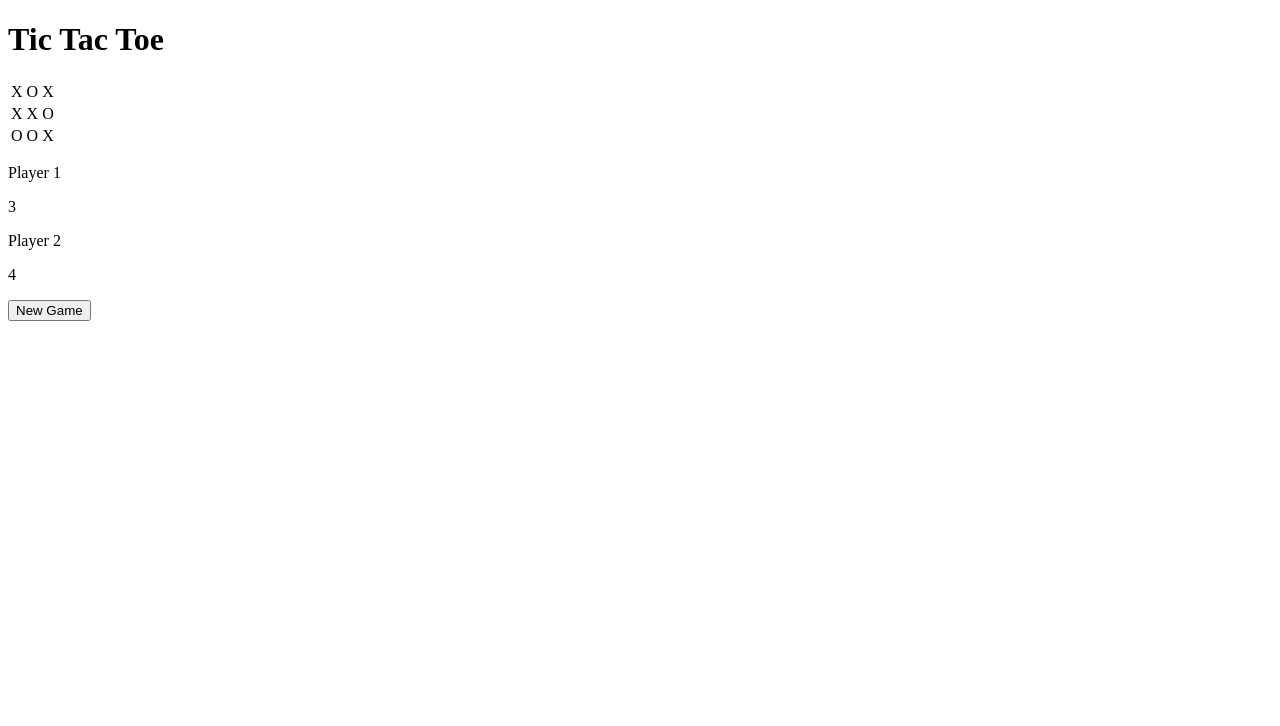
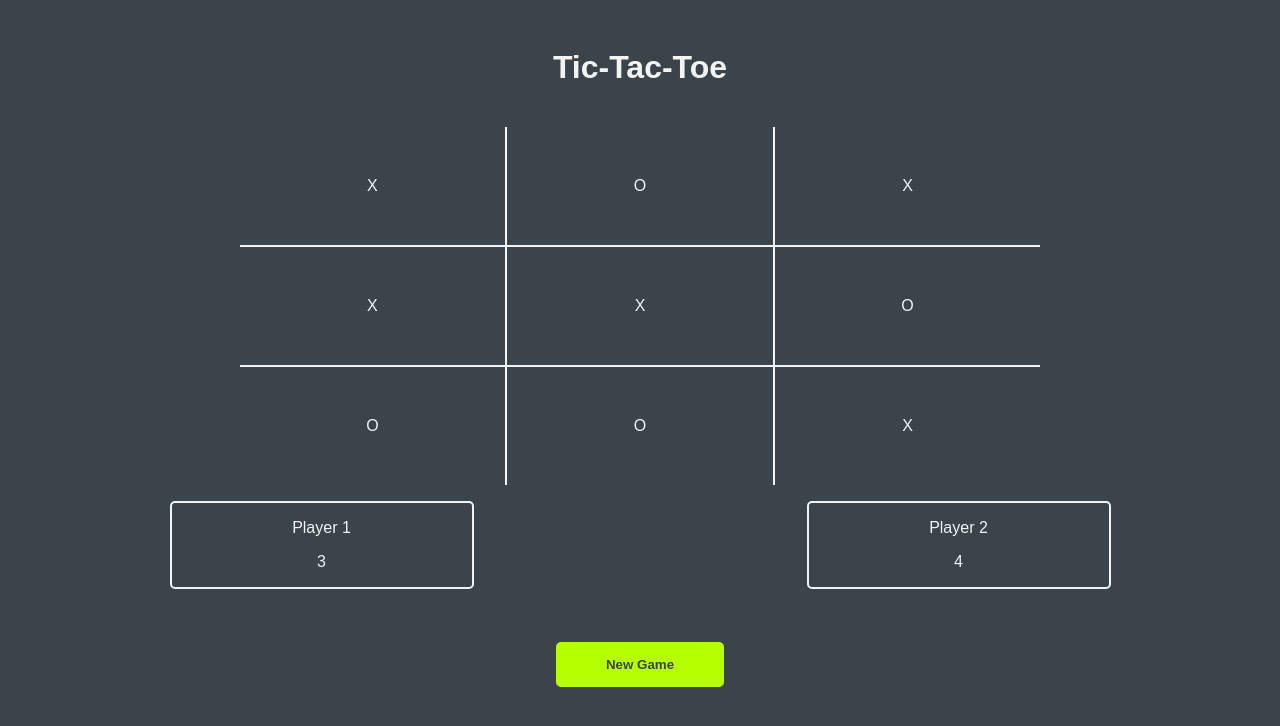
Before and after one commit to therealkevinmunoz/tic_tac_toe_top, a plain HTML site: page index.html in a window 1280 px wide. Drawn offline with Linux system fonts and the light colour scheme; a web font is replaced by a local one.

Commit message:
Add styling to index.html

```diff
--- a/index.html
+++ b/index.html
@@ -5,10 +5,14 @@
     <meta http-equiv="X-UA-Compatible" content="IE=edge">
     <meta name="viewport" content="width=device-width, initial-scale=1.0">
     <title>Tic Tac Toe</title>
+    <link rel="preconnect" href="https://fonts.googleapis.com">
+    <link rel="preconnect" href="https://fonts.gstatic.com" crossorigin>
+    <link href="https://fonts.googleapis.com/css2?family=Biryani:wght@300;400;700;900&display=swap" rel="stylesheet">
+    <link rel="stylesheet" href="./styles.css">
 </head>
 <body>
     <header>
-        <h1>Tic Tac Toe</h1>
+        <h1>Tic-Tac-Toe</h1>
     </header>
     <table id="gameboard">
         <tr>
@@ -30,11 +34,11 @@
     <div id="scoreboard">
         <div class="gamer-score gamer-1-score">
             <p class="gamer-name">Player 1</p>
-            <p class="gamer-score">3</p>
+            <p class="gamer-score-number">3</p>
         </div>
         <div class="gamer-score gamer-2-score">
             <p class="gamer-name">Player 2</p>
-            <p class="gamer-score">4</p>
+            <p class="gamer-score-number">4</p>
         </div>
     </div>
     <footer>
--- a/styles.css
+++ b/styles.css
@@ -0,0 +1,112 @@
+:root {
+    --light-gray: #D3D3D3;
+    --white-gray: #F2F3F5;
+    --gameboard-line-color: #F2F3F5;
+    --arsenic-gray: #3B444B;
+    --green-highlight: #b6ff00;
+    --font-light: 300;
+    --font-regular: 400;
+    --font-semibold: 700;
+    --font-bold: 900;
+    --font-text: 'Biryani', sans-serif;
+}
+
+body {
+    display: grid;
+    grid-template-columns: 1fr;
+    grid-template-rows: 1fr 3fr 1fr 1fr;
+    justify-content: center;
+    align-items: center;
+    background-color: var(--arsenic-gray);
+    color: var(--white-gray);
+    font-family: var(--font-text);
+}
+
+button {
+    font-family: var(--font-text);
+    font-weight: var(--font-semibold);
+}
+
+h1 {
+    text-align: center;
+    font-weight: var(--font-bold);
+}
+
+#scoreboard {
+    display: grid;
+    grid-template-columns: 1fr 1fr;
+    text-align: center;
+    gap: 10px;
+    font-weight: var(--font-regular);
+}
+
+.gamer-score {
+    border: 2px solid var(--white-gray);
+    width: min(300px, 50%);
+    border-radius: 5px;
+    justify-self: center;
+}
+
+/* gameboard styling for lines */
+
+td[data-cell="1"],
+td[data-cell="4"] {
+    border-right: 2px solid var(--gameboard-line-color);
+    border-bottom: 2px solid var(--gameboard-line-color);
+}
+
+td[data-cell="2"],
+td[data-cell="5"] {
+    border-bottom: 2px solid var(--gameboard-line-color);
+}
+
+td[data-cell="3"],
+td[data-cell="6"] {
+    border-left: 2px solid var(--gameboard-line-color);
+    border-bottom: 2px solid var(--gameboard-line-color);
+}
+
+td[data-cell="7"] {
+    border-right: 2px solid var(--gameboard-line-color);
+}
+
+td[data-cell="9"] {
+    border-left: 2px solid var(--gameboard-line-color);
+}
+
+#gameboard {
+    border-collapse: collapse;
+    max-width: 800px;
+    width: 800px;
+    justify-self: center;
+}
+
+#gameboard td {
+    padding: 50px;
+    margin: 0;
+    text-align: center;
+}
+
+#gameboard td:hover{
+    cursor: pointer;
+    background-color: var(--green-highlight);
+    opacity: 5%;
+}
+
+footer {
+    display: flex;
+    justify-content: center;
+}
+
+#restart-btn {
+    border: none;
+    background-color: var(--green-highlight);
+    color: var(--arsenic-gray);
+    padding: 15px 50px;
+    border-radius: 5px;
+}
+
+#restart-btn:hover {
+    cursor: pointer;
+    box-shadow: 0 0 8px var(--green-highlight);
+}
```
